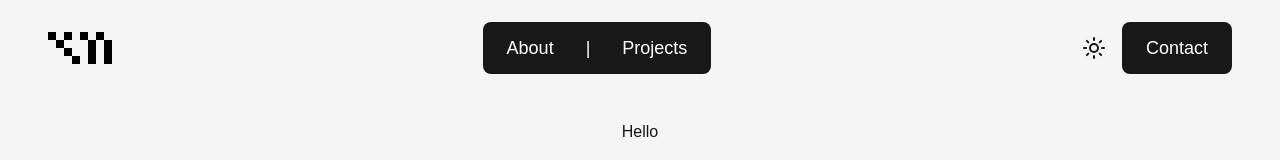
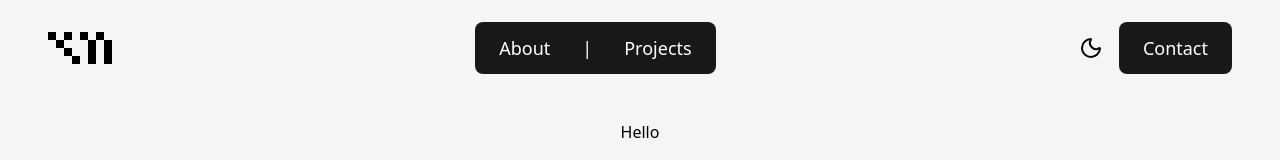
Before and after one commit to yuan-miranda/yuanezekielamiranda, a Next.js app: page / in a window 1280 px wide. Shown: the top 160 px of the page. Built offline with nearby package versions, Linux system fonts and the light colour scheme.

Commit message:
added toggle theme

```diff
--- a/app/globals.css
+++ b/app/globals.css
@@ -1,26 +1,8 @@
 @import "tailwindcss";
 
-:root {
-    --background: #ffffff;
-    --foreground: #171717;
-}
-
-@theme inline {
-    --color-background: var(--background);
-    --color-foreground: var(--foreground);
-    --font-sans: var(--font-geist-sans);
-    --font-mono: var(--font-geist-mono);
-}
-
-@media (prefers-color-scheme: dark) {
-    :root {
-        --background: #0a0a0a;
-        --foreground: #ededed;
-    }
-}
+/* https://tailwindcss.com/docs/dark-mode */
+@custom-variant dark (&:where(.dark, .dark *));
 
 body {
-    background: var(--background);
-    color: var(--foreground);
-    font-family: Arial, Helvetica, sans-serif;
+    @apply bg-[#F5F5F5] text-black dark:bg-[#1B1B1B] dark:text-white;
 }
--- a/app/page.tsx
+++ b/app/page.tsx
@@ -8,7 +8,7 @@ export default function Home() {
     const [menuOpen, setMenuOpen] = useState(false);
 
     return (
-        <div className="min-h-screen px-6 sm:px-12 dark:bg-[#1B1B1B] bg-[#F5F5F5]">
+        <div className="min-h-screen px-6 sm:px-12">
             <main>
                 <Navbar menuOpen={menuOpen} setMenuOpen={setMenuOpen} />
                 <div
--- a/components/Navbar.tsx
+++ b/components/Navbar.tsx
@@ -15,6 +15,28 @@ export default function Navbar({ menuOpen, setMenuOpen }: NavbarProps) {
     const [menuScale, setMenuScale] = useState(false);
     const [showMenu, setShowMenu] = useState(false);
     const [menuFade, setMenuFade] = useState(false);
+    const [theme, setTheme] = useState<"light" | "dark">("light");
+
+    // load theme
+    useEffect(() => {
+        const storedTheme = localStorage.getItem("theme") as "light" | "dark" | null;
+        if (storedTheme) {
+            setTheme(storedTheme);
+            document.documentElement.classList.toggle("dark", storedTheme === "dark");
+        } else {
+            const prefersDark = window.matchMedia("(prefers-color-scheme: dark)").matches;
+            setTheme(prefersDark ? "dark" : "light");
+            document.documentElement.classList.toggle("dark", prefersDark);
+        }
+    }, []);
+
+    // save theme
+    const toggleTheme = () => {
+        const newTheme = theme === "light" ? "dark" : "light";
+        setTheme(newTheme);
+        localStorage.setItem("theme", newTheme);
+        document.documentElement.classList.toggle("dark", newTheme === "dark");
+    }
 
     // open/close animation
     useEffect(() => {
@@ -74,10 +96,14 @@ export default function Navbar({ menuOpen, setMenuOpen }: NavbarProps) {
                         </Link>
                     </div>
 
-
                     <div className="flex items-center gap-4">
-                        <Sun className="cursor-pointer w-6 h-7" />
-                        <Moon className="cursor-pointer w-6 h-7 hidden" />
+                        <div>
+                            {theme === "light" ? (
+                                <Moon className="cursor-pointer w-6 h-7" onClick={toggleTheme} />
+                            ) : (
+                                <Sun className="cursor-pointer w-6 h-7" onClick={toggleTheme} />
+                            )}
+                        </div>
 
                         <div className="text-lg flex px-3 py-2 sm:px-6 sm:py-3 rounded-lg backdrop-blur dark:bg-[#232323]/60 bg-black/90 text-white">
                             <Link href="/contact" className="hidden sm:block hover:underline">
```
